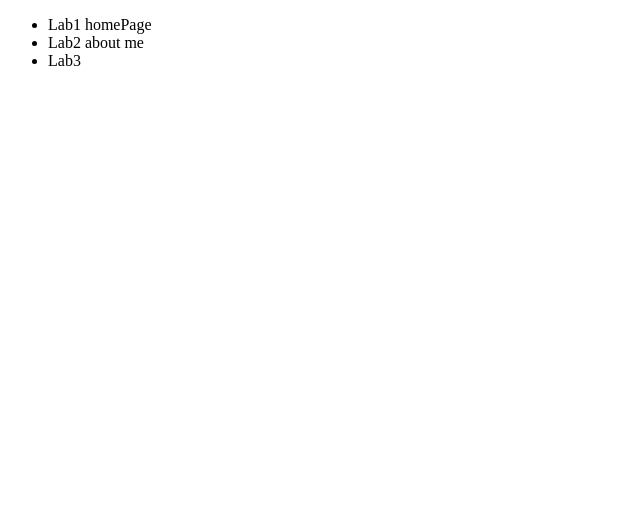
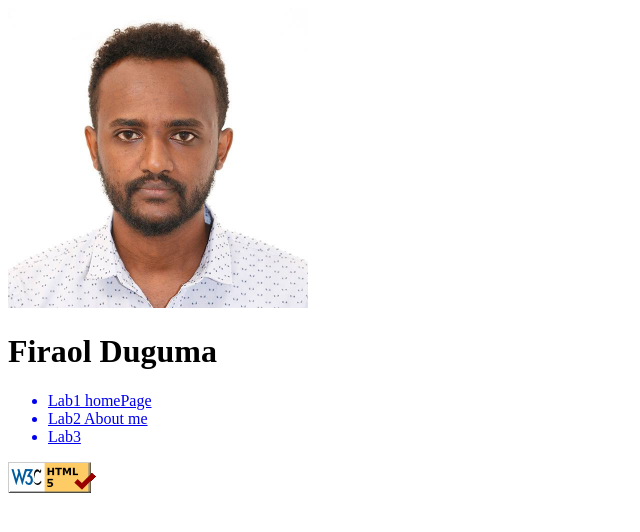
Before and after one commit to firaol0226/WAP, a plain HTML site: page index.html in a window 1280 px wide. Shown: the whole page, without its empty margins (0-640 px from the left). Drawn offline with Linux system fonts and the light colour scheme.

Commit message:
links and image update

```diff
--- a/index.html
+++ b/index.html
@@ -7,10 +7,23 @@
     <title>Document</title>
 </head>
 <body>
-    <ul>
-        <li>Lab1 homePage</li>
-        <li>Lab2 about me</li>
-        <li>Lab3</li>
+    <header>
+        <img src="../img/me.jpg " alt="White Lily" style="width: 300px;"/>
+        <h1>Firaol Duguma</h1>
+    </header>
+    <main>
+        <ul>
+            <a href="http://127.0.0.1:3000/index.html"><li>Lab1 homePage</li></a>
+            <a href="http://127.0.0.1:3000/index.html"><li>Lab2 About me</li></a>
+            <a href="http://127.0.0.1:3000/index.html"><li>Lab3</li></a>
         </ul>
+    </main>
+    <footer>
+        <a href="https://validator.w3.org/check/referer">
+            <img src="../img/w3c.png"
+            alt="Validate" />
+            </a>
+    </footer>
+
 </body>
 </html>
```
Also changed, not shown: img/me.jpg (added), img/w3c.png (added).
